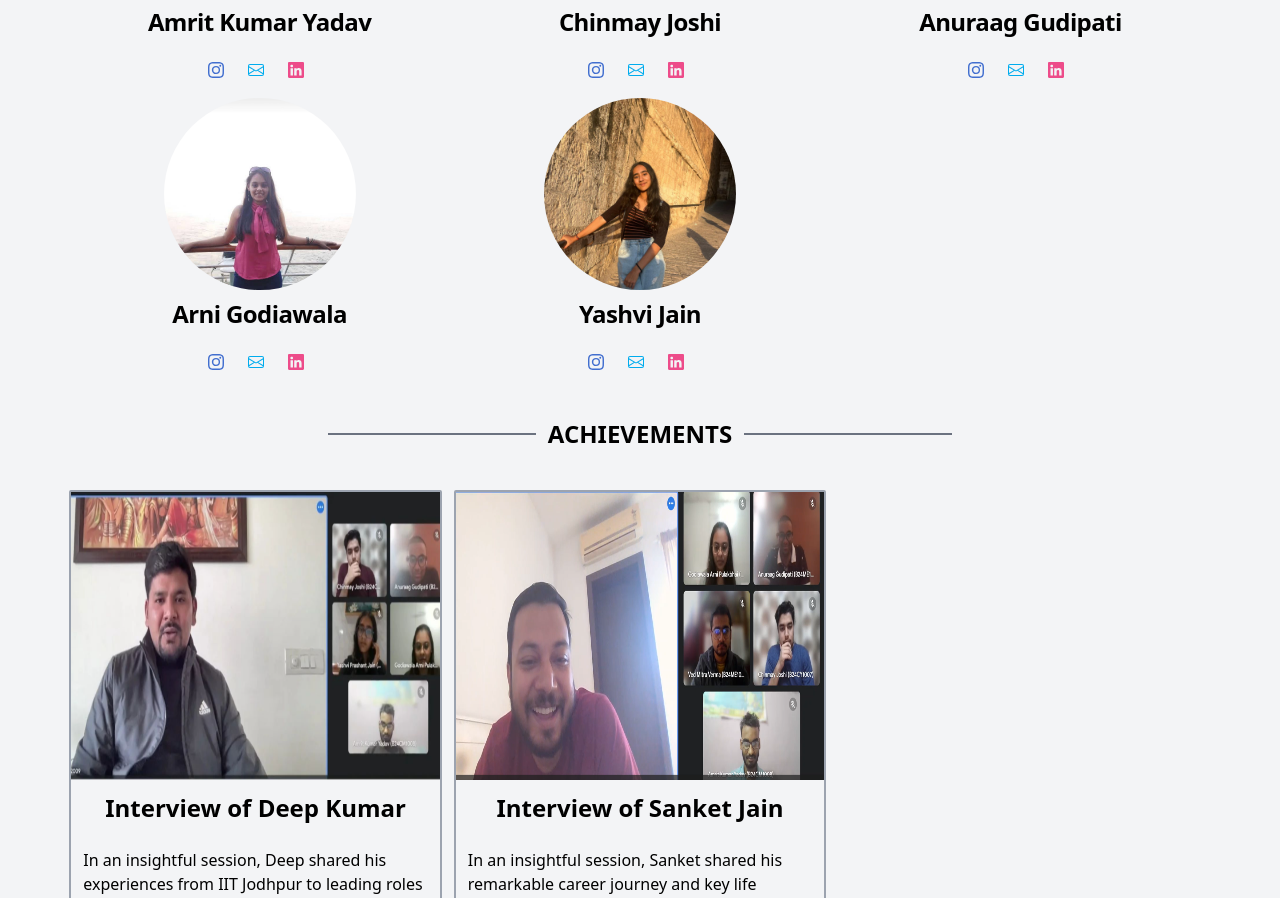
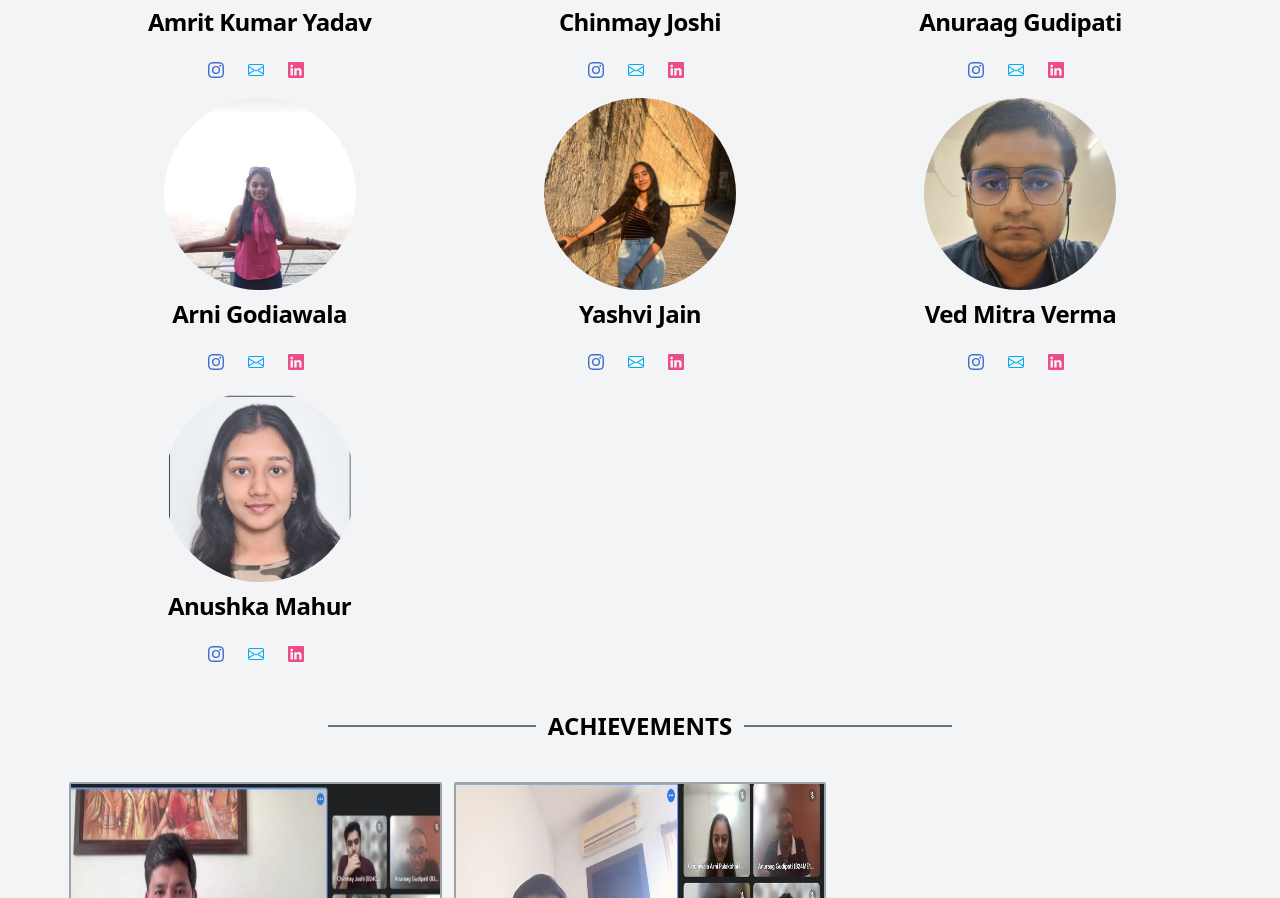
Before and after one commit to DeveloperAmrit/saadecastrike, a React (Create React App) app: page / in a window 1280 px wide. Shown: the part 1862-2760 px from the top of the page. Built offline with nearby package versions, Linux system fonts and the light colour scheme.

Commit message:
new file:   public/assets/images/anushka.jpg 	new file:   public/assets/images/ved.jpg 	modified:   src/data/decaStrikeTeam.js

```diff
--- a/src/data/decaStrikeTeam.js
+++ b/src/data/decaStrikeTeam.js
@@ -83,5 +83,19 @@ export const members = [
         email: "b24ee1089@iitj.ac.in",
         insta: "https://www.instagram.com/yashviijain_",
         linkedIn: "https://www.linkedin.com/in/yashvi-jain-b6145b331/"
+    },
+    {
+        name: "Ved Mitra Verma",
+        imgsrc: "assets/images/ved.jpg",
+        email: "b24me1078@iitj.ac.in",
+        insta: "",
+        linkedIn: "https://www.linkedin.com/in/ved-mitra-verma-64a753313/"
+    },
+    {
+        name: "Anushka Mahur",
+        imgsrc: "assets/images/anushka.jpg",
+        email: "b24ee1006@iitj.ac.in",
+        insta: "https://www.instagram.com/_anushkamahur_/",
+        linkedIn: "https://www.linkedin.com/in/anushka-mahur-a5a69131b/"
     }
 ]
```
Also changed, not shown: public/assets/images/anushka.jpg (added), public/assets/images/ved.jpg (added).
